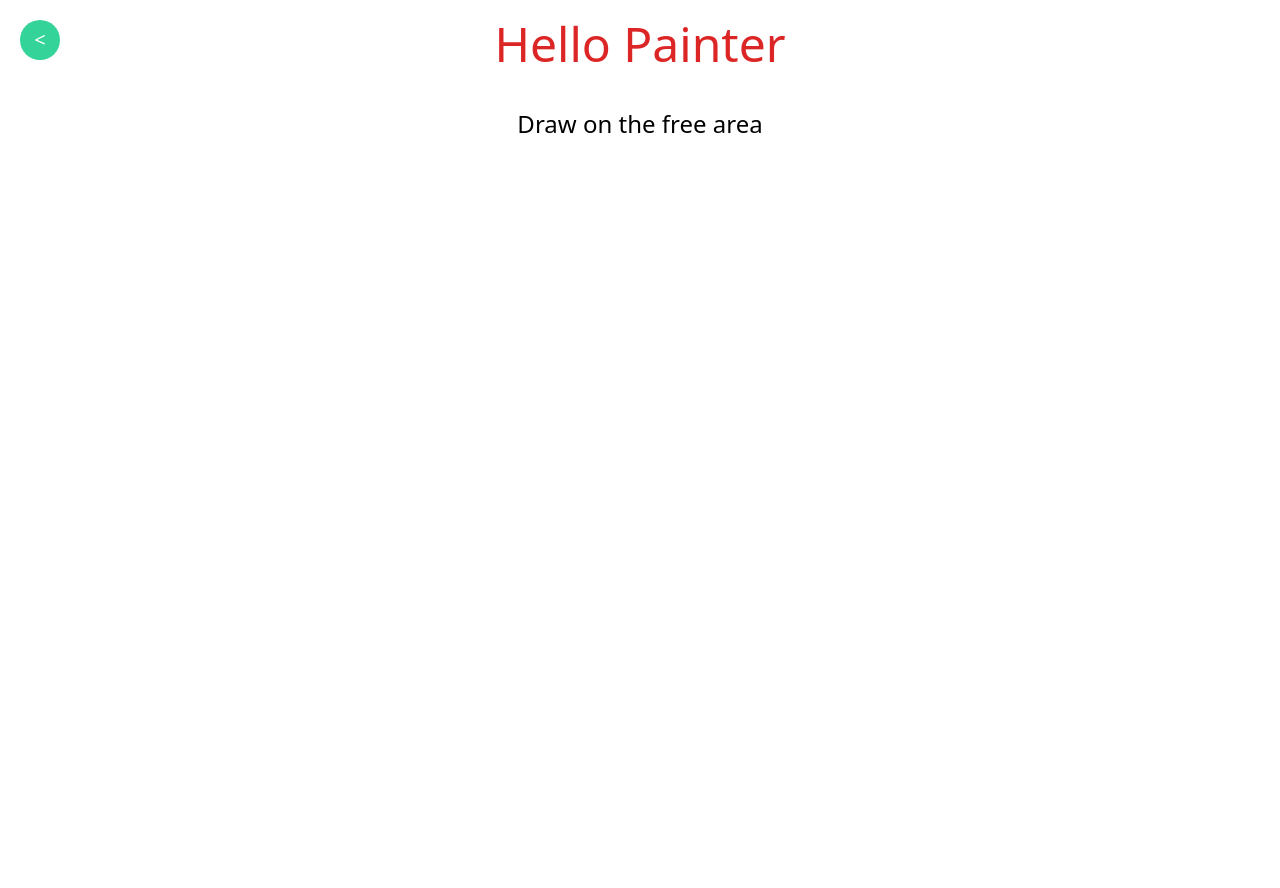
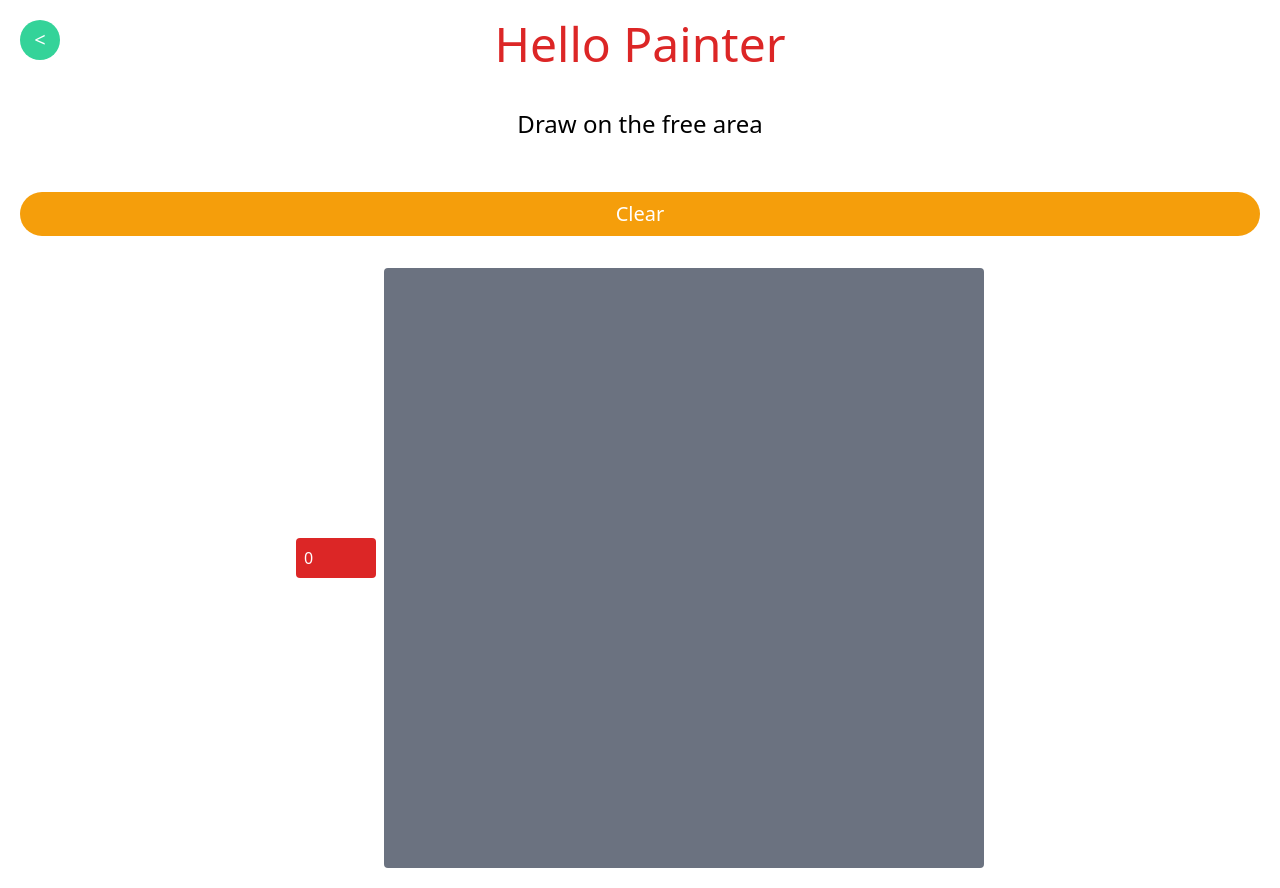
Before and after one commit to Adi-df/nextjs, a Next.js app: page /painter in a window 1280 px wide. Before the commit the page ends 800 px from the top, so only its background shows below. Built offline with nearby package versions, Linux system fonts and the light colour scheme.

Commit message:
Create Painter page

```diff
--- a/pages/painter/index.js
+++ b/pages/painter/index.js
@@ -1,7 +1,43 @@
 import Head from "next/head";
+import { useState, useRef, useEffect } from "react";
 import HomeButton from "../../components/homebutton";
 
 export default function Painter() {
+    const canvasRef = useRef(null);
+
+    const [isDrawing, setDrawing] = useState(false);
+    const [drawColor, setDrawColor] = useState(0);
+
+    const [handlers, setHandlers] = useState({});
+
+    useEffect(() => {
+        let context = canvasRef.current.getContext("2d");
+        setHandlers({
+            clear: () => {
+                context.clearRect(
+                    0,
+                    0,
+                    context.canvas.width,
+                    context.canvas.height
+                );
+            },
+            draw: (e) => {
+                let canvasRect = canvasRef.current.getBoundingClientRect();
+                let [mouseX, mouseY] = [
+                    e.clientX - canvasRect.left,
+                    e.clientY - canvasRect.top,
+                ];
+
+                setDrawColor((old) => (old + 1) % 360);
+
+                context.fillStyle = `hsl(${drawColor}, 100%, 50%)`;
+                context.beginPath();
+                context.arc(mouseX, mouseY, 20, 0, 2 * Math.PI, false);
+                context.fill();
+            },
+        });
+    }, [canvasRef, drawColor]);
+
     return (
         <div className="text-center p-5">
             <Head>
@@ -12,6 +48,29 @@ export default function Painter() {
             <h1 className="text-red-600 text-5xl">Hello Painter</h1>
             <div className="mt-10 flex w-full h-full justify-between flex-col">
                 <h2 className="text-2xl mb-5">Draw on the free area</h2>
+                <button
+                    className="rounded-full p-2 my-8 text-xl text-white border-yellow-500 bg-yellow-500 hover:bg-yellow-600"
+                    onClick={handlers.clear}
+                >
+                    Clear
+                </button>
+            </div>
+            <div className="w-full flex justify-center flex-wrap items-center">
+                <input
+                    type="number"
+                    value={drawColor}
+                    onChange={(e) => setDrawColor(e.target.value)}
+                    className="rounded h-10 w-20 mr-2 p-2 text-white bg-red-600 mb-5"
+                />
+                <canvas
+                    className="rounded bg-gray-500 w-600"
+                    onMouseDown={() => setDrawing(true)}
+                    onMouseUp={() => setDrawing(false)}
+                    onMouseMove={(e) => (isDrawing ? handlers.draw(e) : null)}
+                    width={"600px"}
+                    height={"600px"}
+                    ref={canvasRef}
+                ></canvas>
             </div>
         </div>
     );
```
